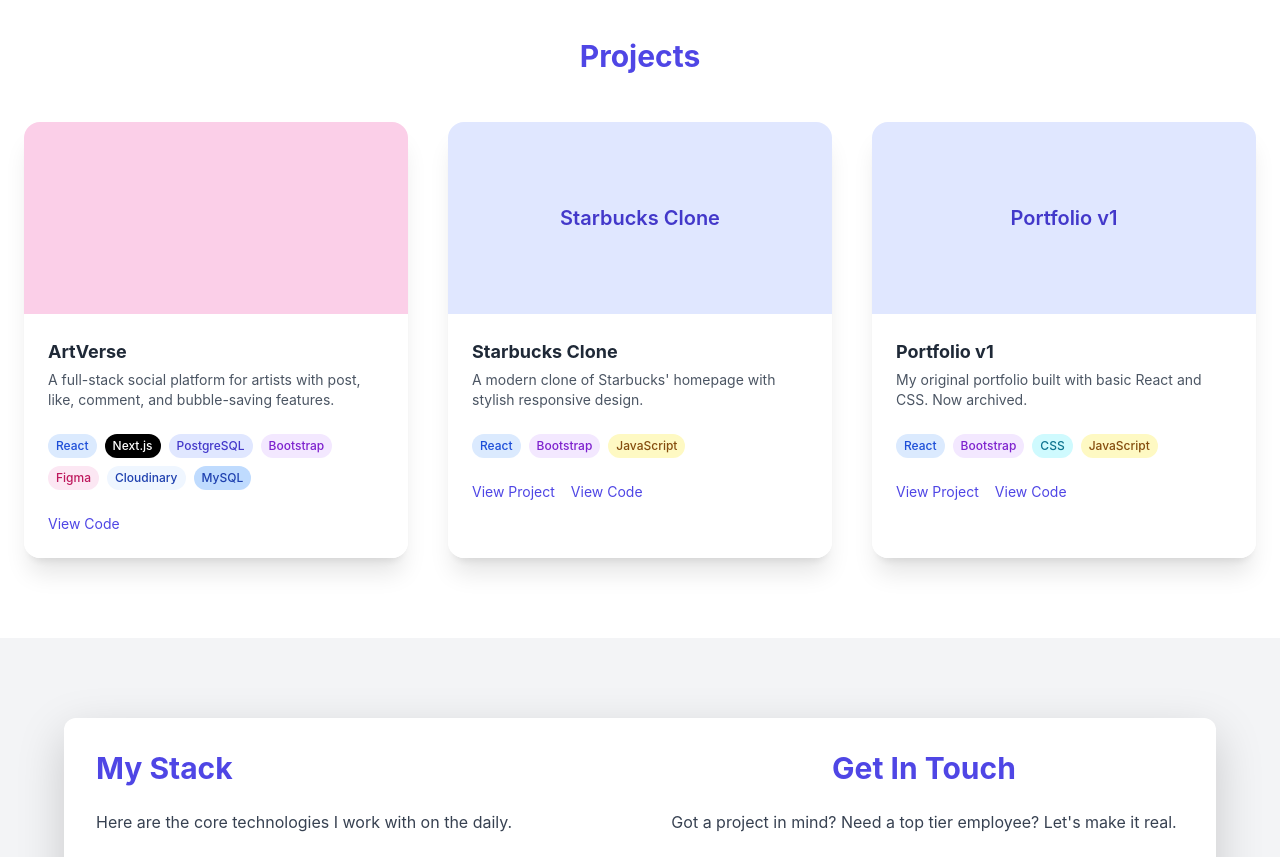
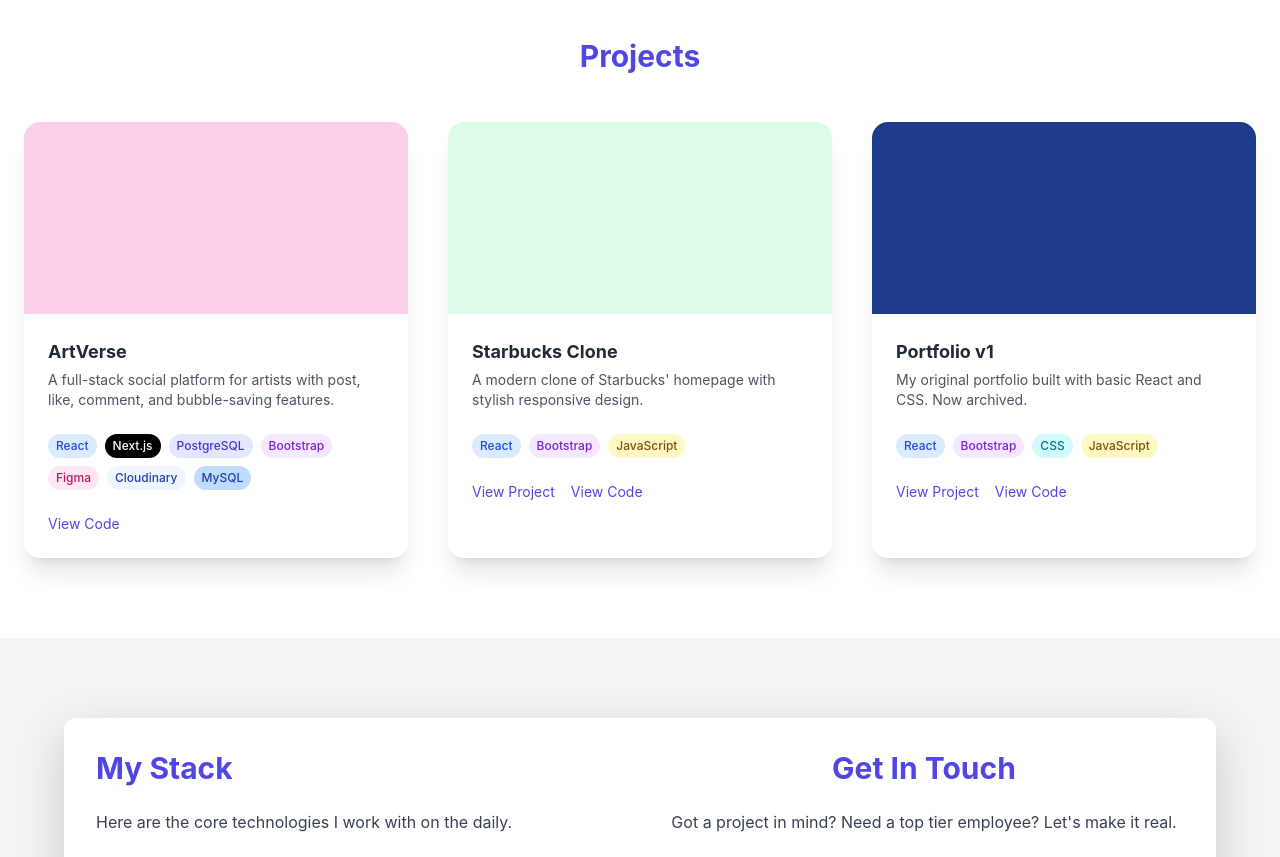
Before and after one commit to Damon-Nunez/damonjnunezportfolioofficial, a React (Create React App) app: page / in a window 1280 px wide. Shown: the part 1660-2517 px from the top of the page. Built offline with nearby package versions, Linux system fonts and the light colour scheme.

Commit message:
Added the rest of the animated thumbnails

```diff
--- a/src/components/Projects.js
+++ b/src/components/Projects.js
@@ -1,8 +1,9 @@
 import React from "react";
 import { Fade } from "react-awesome-reveal";
-import StarBucksLogo from '../images/StarBucksLogo.webp';
 import ArtVerse from '../images/ArtVerse.gif';
-import OldPortfolio from '../images/Portfolio.png';
+import OldPortfolio from '../images/Old PORTFOLIO.gif';
+import STARBUCKS from '../images/STARBUCKS.gif'
+
 
 const projects = [
   {
@@ -16,7 +17,7 @@ const projects = [
   {
     title: "Starbucks Clone",
     description: "A modern clone of Starbucks' homepage with stylish responsive design.",
-    image: StarBucksLogo,
+    image: STARBUCKS,
     link: "https://coffee-ridden.netlify.app/",
     code: "https://github.com/Damon-Nunez/starbucksthedamonway",
     tags: ["React", "Bootstrap", "JavaScript"]
@@ -31,6 +32,12 @@ const projects = [
   }
 ];
 
+const backgroundMap = {
+  "ArtVerse": "bg-pink-200",
+  "Starbucks Clone": "bg-green-100",
+  "Portfolio v1": "bg-blue-900"
+};
+
 export default function Projects() {
   return (
     <section id="projects" className="bg-white py-20 px-6">
@@ -44,24 +51,18 @@ export default function Projects() {
                 key={index}
                 className="relative bg-white/90 backdrop-blur-lg rounded-2xl shadow-xl overflow-hidden group hover:-translate-y-1 transition-transform duration-200"
               >
- {project.title === "ArtVerse" ? (
-  <div className="bg-pink-200 h-48 w-full flex items-center justify-center">
+                {/* Project preview with custom bg */}
+                <div
+                  className={`${backgroundMap[project.title] || "bg-gray-100"} h-48 w-full flex items-center justify-center`}
+                >
                   <img
-      src={ArtVerse}
-      alt="ArtVerse demo"
+                    src={project.image}
+                    alt={`${project.title} demo`}
                     className="h-full object-contain"
                   />
                 </div>
-) : (
-  <div className="bg-indigo-100 h-48 flex items-center justify-center">
-    <div className="text-indigo-700 text-xl font-semibold">
-      {project.title}
-    </div>
-  </div>
-)}
 
-
-                {/* Overlay for ArtVerse */}
+                {/* ArtVerse overlay */}
                 {project.title === "ArtVerse" && (
                   <a
                     href={project.link}
@@ -78,7 +79,6 @@ export default function Projects() {
                   <h3 className="text-lg font-bold text-gray-800 mb-1">{project.title}</h3>
                   <p className="text-gray-600 text-sm mb-4">{project.description}</p>
 
-                  {/* Tags */}
                   <div className="flex flex-wrap gap-2 mb-4">
                     {project.tags.map((tag, i) => {
                       const colors = {
@@ -104,7 +104,6 @@ export default function Projects() {
                     })}
                   </div>
 
-                  {/* Links */}
                   <div className="flex gap-4">
                     {project.title !== "ArtVerse" && (
                       <a
```
Also changed, not shown: src/images/Old PORTFOLIO.gif (added), src/images/STARBUCKS.gif (added). Lines whose indentation alone changed are shown as unchanged.
